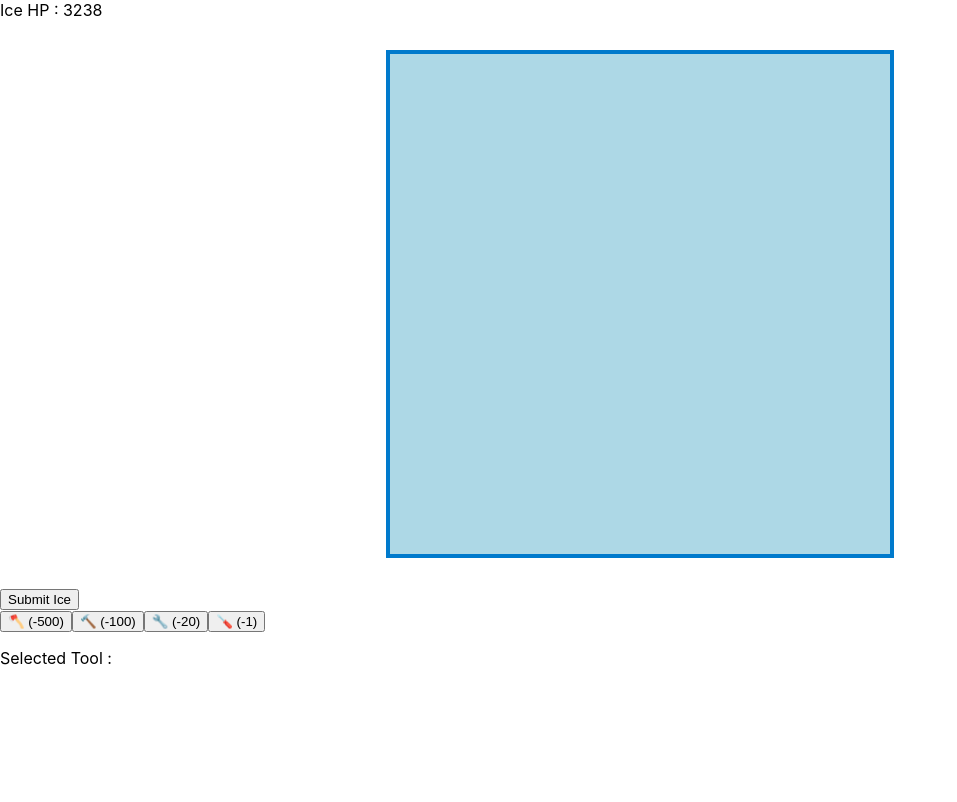
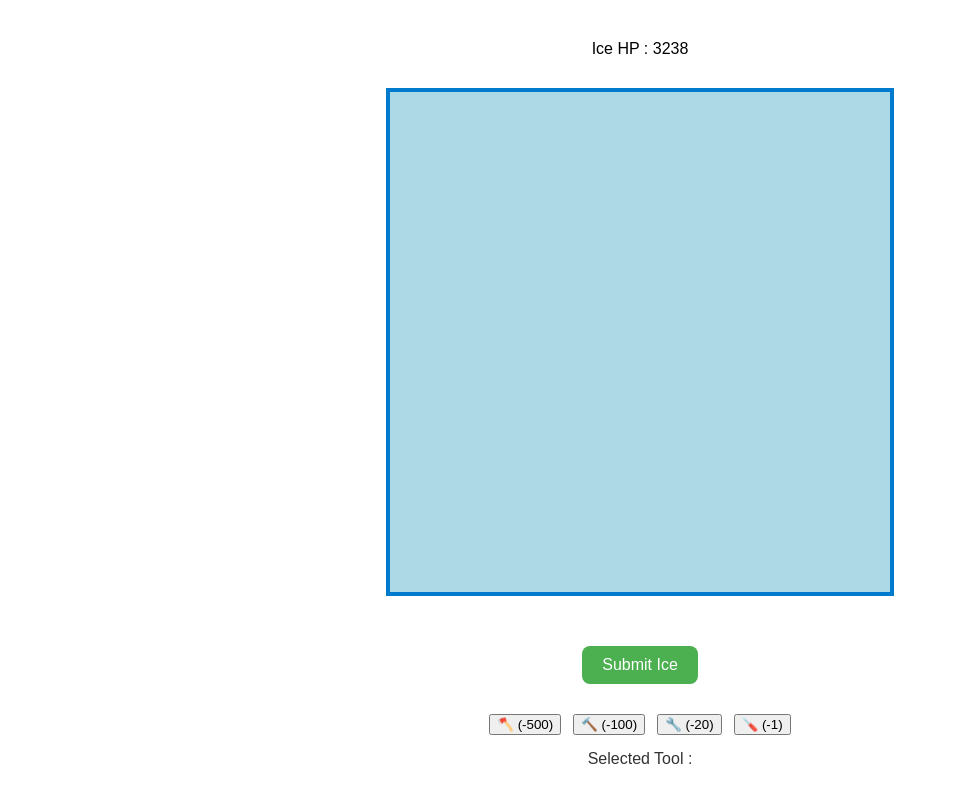
Before and after one commit to lancechoe/IceBreaker, a React (Create React App) app: page /game in a window 1280 px wide. Shown: the top 802 px of the page, without its empty margins (0-957 px from the left). Built offline with nearby package versions, Linux system fonts and the light colour scheme.

Commit message:
가운데 정렬

```diff
--- a/src/pages/GamePage.jsx
+++ b/src/pages/GamePage.jsx
@@ -78,9 +78,11 @@ function GamePage() {
   };
 
   return (
-    <div>
-      <div>Ice HP : {iceHP}</div>
+    <div className="game-container">
+      {/* 개발용 HP 표시 */}
+      {process.env.NODE_ENV === "development" && <div>Ice HP : {iceHP}</div>}
 
+      {/* 얼음 블록 */}
       <div
         className={`ice-block
           ${selectedTool ? `cursor-${selectedTool}` : ""}
@@ -89,8 +91,9 @@ function GamePage() {
         onClick={handleIceClick}
         style={shapeStyle}
       >
+        {/* 결과 메시지 & Play Again 버튼 */}
         {isGameOver && (
-          <div className="ice-message">💀 RIP, beautiful ice.</div>
+          <div className="gameover-message">💀 RIP, beautiful ice.</div>
         )}
         {(isGameOver || submitted) && (
           <div className="ice-message">
@@ -102,18 +105,26 @@ function GamePage() {
           </div>
         )}
       </div>
-      <button onClick={handleSubmit} disabled={submitted || isGameOver}>
+
+      {/* 제출 버튼 */}
+      <button
+        onClick={handleSubmit}
+        disabled={submitted || isGameOver}
+        className="submit-button"
+      >
         Submit Ice
       </button>
 
       {/* 도구 버튼들 */}
-      <div>
+      <div className="tool-buttons">
         <button onClick={() => handleToolSelect("axe")}>🪓 (-500)</button>
         <button onClick={() => handleToolSelect("hammer")}>🔨 (-100)</button>
         <button onClick={() => handleToolSelect("chisel")}>🔧 (-20)</button>
         <button onClick={() => handleToolSelect("awl")}>🪛 (-1)</button>
-        <p>Selected Tool : {selectedTool}</p>
       </div>
+
+      {/* 도구 선택 상태 표시 */}
+      <div className="selected-tool-text">Selected Tool : {selectedTool}</div>
     </div>
   );
 }
--- a/src/styles/GamePage.css
+++ b/src/styles/GamePage.css
@@ -25,13 +25,26 @@
   font-size: 64px;
 }
 
+.gameover-message {
+  position: absolute;
+  top: 52%;
+  left: 50%;
+  transform: translate(-50%, -50%);
+  color: red;
+  font-size: 21px;
+  font-weight: bold;
+  text-align: center;
+  z-index: 10;
+  white-space: nowrap;
+}
+
 .ice-message {
   position: absolute;
   top: 55%;
   left: 50%;
   transform: translate(-50%, -50%);
   color: red;
-  font-size: 24px;
+  font-size: 21px;
   font-weight: bold;
   text-align: center;
   z-index: 10;
@@ -75,3 +88,50 @@
 .play-again-button:hover {
   background-color: #005a99;
 }
+/* 전체 화면 중앙 정렬 */
+.game-container {
+  display: flex;
+  flex-direction: column;
+  align-items: center;
+  padding: 40px 20px;
+  font-family: "Arial", sans-serif;
+}
+
+/* HP 텍스트 */
+.status-text {
+  font-size: 18px;
+  margin-bottom: 20px;
+}
+
+/* 도구 버튼 묶음 */
+.tool-buttons {
+  display: flex;
+  flex-wrap: wrap;
+  gap: 12px;
+  margin-top: 30px;
+  justify-content: center;
+}
+
+/* Submit 버튼 */
+.submit-button {
+  margin-top: 20px;
+  padding: 10px 20px;
+  font-size: 16px;
+  background-color: #4caf50;
+  color: white;
+  border: none;
+  border-radius: 8px;
+  cursor: pointer;
+  transition: background-color 0.3s ease;
+}
+
+.submit-button:hover {
+  background-color: #388e3c;
+}
+
+/* 선택한 도구 텍스트 */
+.selected-tool-text {
+  margin-top: 15px;
+  font-size: 16px;
+  color: #333;
+}
```
